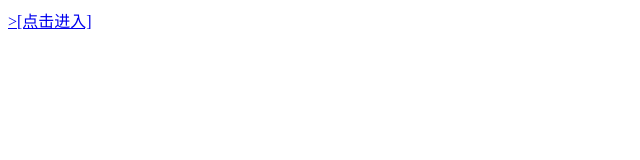
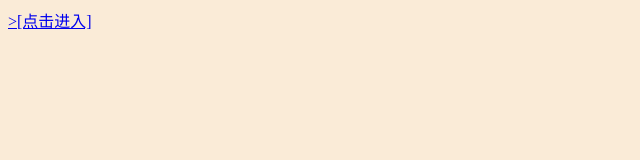
Before and after one commit to DongJaxin/DongJaxin.github.io, a plain HTML site: page index.html in a window 1280 px wide. Shown: the whole page, without its empty margins (0-640 px from the left). Drawn offline with Linux system fonts and the light colour scheme.

Commit message:
#welcome-001# 设置背景色

```diff
--- /dev/null
+++ b/css/index.css
@@ -0,0 +1,3 @@
+body {
+    background-color: antiquewhite;
+}
--- a/index.html
+++ b/index.html
@@ -3,6 +3,7 @@
   <head>
     <meta charset="utf-8">
     <title>董嘉欣的站点</title>
+    <link rel="stylesheet" type="text/css" href="css/index.css">
   </head>
   <body>
     <a href="http://47.96.135.62/" target="_self">>[点击进入]</a>
```
